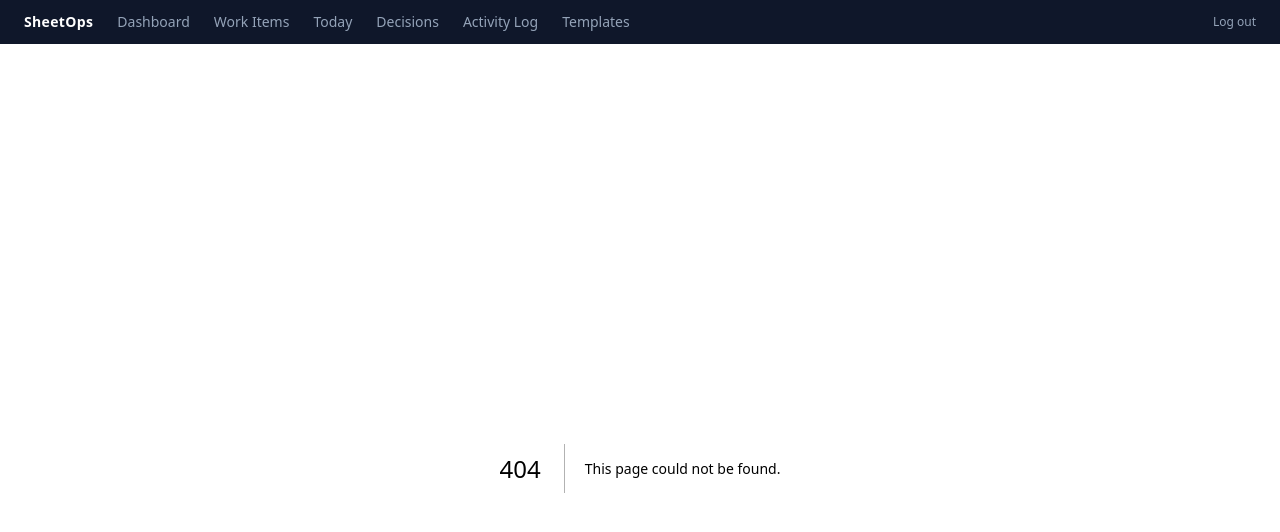
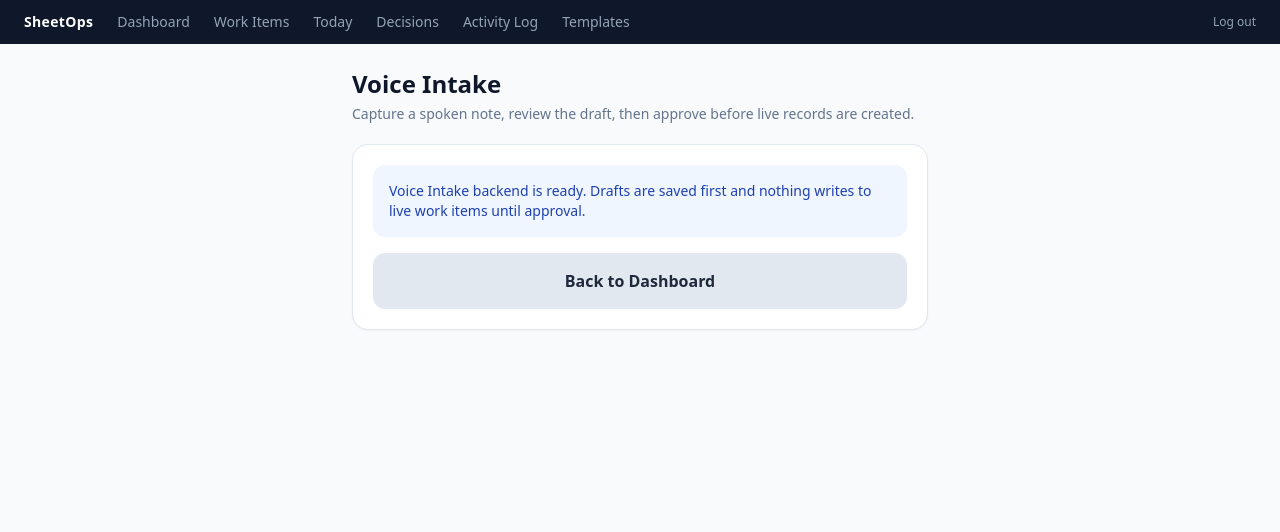
Before and after one commit to allin50-cmd/manus-frontend, a Next.js app: page /voice-intake in a window 1280 px wide. Before the commit this address had no page. Shown: the top 532 px of the page. Built offline with nearby package versions, Linux system fonts and the light colour scheme.

Commit message:
Add voice intake page shell

```diff
--- /dev/null
+++ b/app/voice-intake/page.tsx
@@ -0,0 +1,23 @@
+'use client'
+
+import Link from 'next/link'
+
+export default function VoiceIntakePage() {
+  return (
+    <div className="mx-auto max-w-xl space-y-5 pb-20">
+      <div className="space-y-1">
+        <h1 className="text-2xl font-bold text-slate-900">Voice Intake</h1>
+        <p className="text-sm text-slate-500">Capture a spoken note, review the draft, then approve before live records are created.</p>
+      </div>
+
+      <div className="rounded-2xl border border-slate-200 bg-white p-5 shadow-sm space-y-4">
+        <div className="rounded-xl bg-blue-50 p-4 text-sm text-blue-800">
+          Voice Intake backend is ready. Drafts are saved first and nothing writes to live work items until approval.
+        </div>
+        <Link href="/dashboard" className="block rounded-xl bg-slate-200 px-4 py-4 text-center font-semibold text-slate-800 hover:bg-slate-300">
+          Back to Dashboard
+        </Link>
+      </div>
+    </div>
+  )
+}
```
